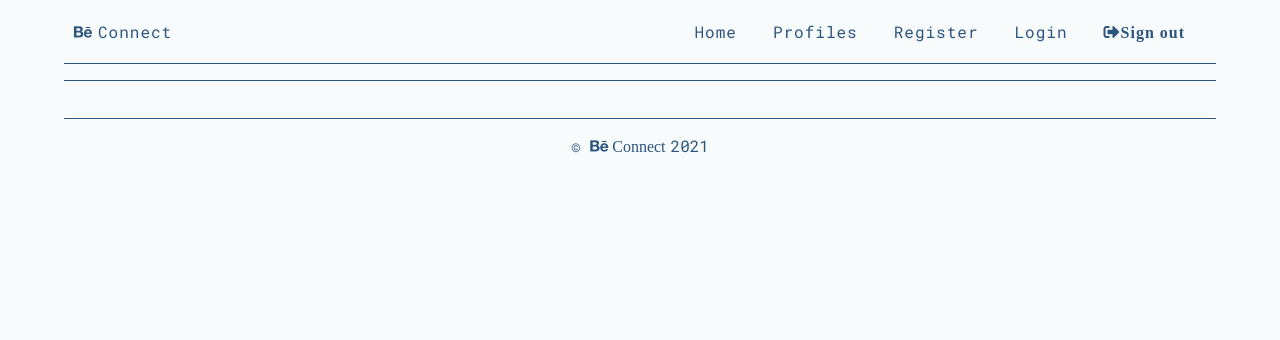
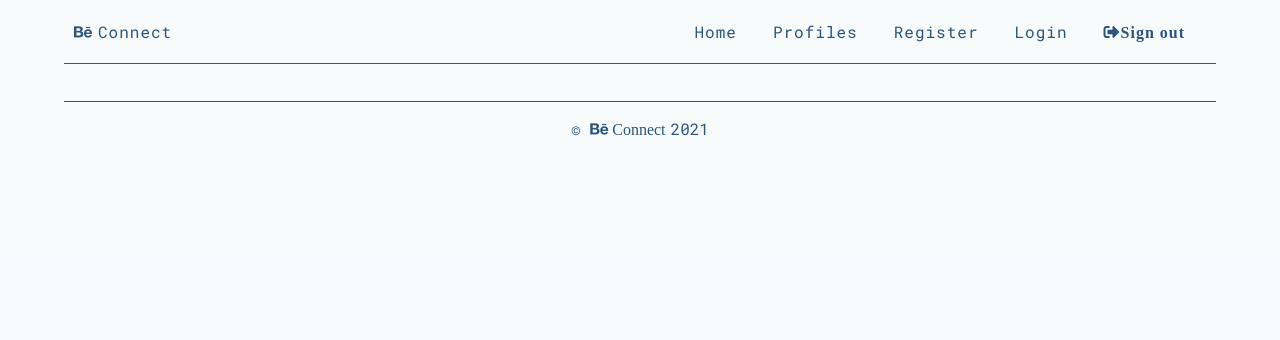
Before and after one commit to chadriae/php-mvc-Ismi, a PHP site: template View/info.php in a window 1280 px wide. Shown: the top 340 px of the page. Run offline with PHP 8.4, Linux system fonts and the light colour scheme; the template is opened without the code that fills it, so the values that code supplies are empty; some libraries are stand-ins or nearby versions.

Commit message:
Styling
:q

```diff
--- a/View/info.php
+++ b/View/info.php
@@ -1,9 +1,8 @@
 <?php
 $students = $this->get();
 ?>
-
 <?php require 'includes/header.php' ?>
-<div class="container2">
+<div class="container4">
     <?php foreach ($students as $user) : ?>
         <div class="infoContainer">
             <div class="info">
```
